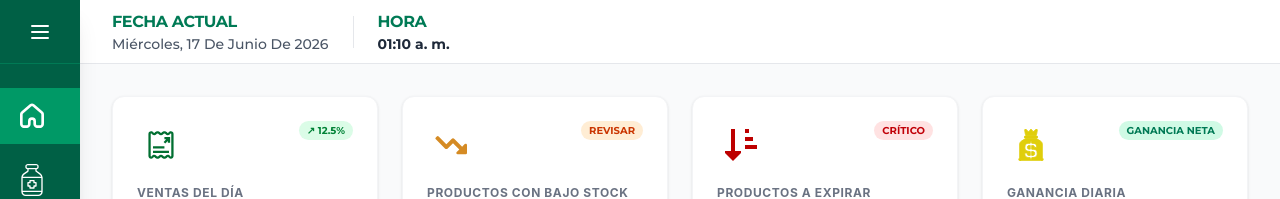
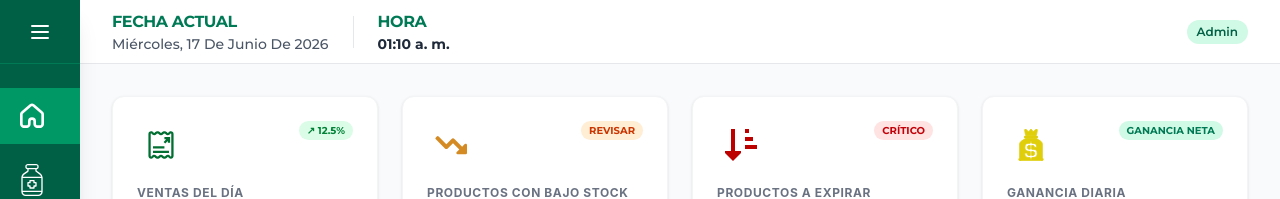
Before and after one commit to AldoCarbajal-3804/Ly-Pharma-v1, a React (Vite) app: page /#/principal in a window 1280 px wide. Shown: the top 199 px of the page. Built offline with nearby package versions, Linux system fonts and the light colour scheme; no server answers; sample sign-in values are in the browser's storage.

Commit message:
Delegación de roles

```diff
--- a/src/routes/Principal.jsx
+++ b/src/routes/Principal.jsx
@@ -10,8 +10,12 @@ import exit from '../assets/icons/exit.svg'
 
 import { ButtonNavbar } from '../components/ButtonNavbar'
 import Inicio from '../views/inicio/Inicio'
-import Products from '../views/products/Products'
-import Sales from '../views/ventas/Sales'
+import AdminProducts from '../views/admin/Products'
+import AdminSales from '../views/admin/Sales'
+import AdminReportes from '../views/admin/Reportes'
+import EmpleadoProducts from '../views/empleado/Products'
+import EmpleadoSales from '../views/empleado/Sales'
+import EmpleadoReportes from '../views/empleado/Reportes'
 import Configuracion from '../views/configuracion/Configuracion'
 import {useNavigate} from 'react-router-dom'
 import { useAuth } from '../hooks/useAuth'
@@ -111,15 +115,18 @@ function Principal() {
                         <span className="text-emerald-700 font-bold text-lg">
                             {user?.nombres} {user?.apellidos}
                         </span>
+                        <span className="bg-emerald-100 text-emerald-800 text-xs font-semibold px-2.5 py-1 rounded-full capitalize">
+                            {user?.role || "usuario"}
+                        </span>
                     </section>
                 </header>
 
                 <aside id="windows" className="p-8 overflow-y-auto bg-gray-50 flex-1">
                     {activeTab === "INICIO" && <Inicio />}
-                    {activeTab === "PRODUCTOS" && <Products />}
-                    {activeTab === "VENTAS" && <Sales />}
+                    {activeTab === "PRODUCTOS" && (user?.role === "Admin" ? <AdminProducts /> : <EmpleadoProducts />)}
+                    {activeTab === "VENTAS" && (user?.role === "Admin" ? <AdminSales /> : <EmpleadoSales />)}
+                    {activeTab === "REPORTES" && (user?.role === "Admin" ? <AdminReportes /> : <EmpleadoReportes />)}
                     {activeTab === "CONFIGURACIÓN" && <Configuracion />}
-                    {activeTab === "SALIR" && <Salir />}
                 </aside>
             </article>
 
```
